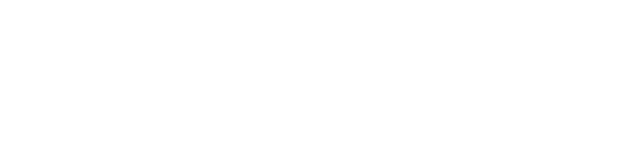
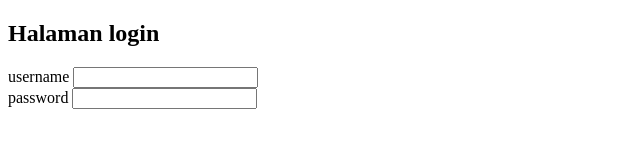
Before and after one commit to andriawan96/tesruanggit, a plain HTML site: page login.html in a window 1280 px wide. Shown: the whole page, without its empty margins (0-640 px from the left). Drawn offline with Linux system fonts and the light colour scheme.

Commit message:
input fitur username dan password

```diff
--- a/login.html
+++ b/login.html
@@ -7,6 +7,10 @@
     <title>Login</title>
 </head>
 <body>
-
+    <h2>Halaman login</h2>
+    <label for="username">username</label>
+    <input type="text" name="username"><br>
+    <label for="password">password</label>
+    <input type="password" name=""password>
 </body>
 </html>
```
